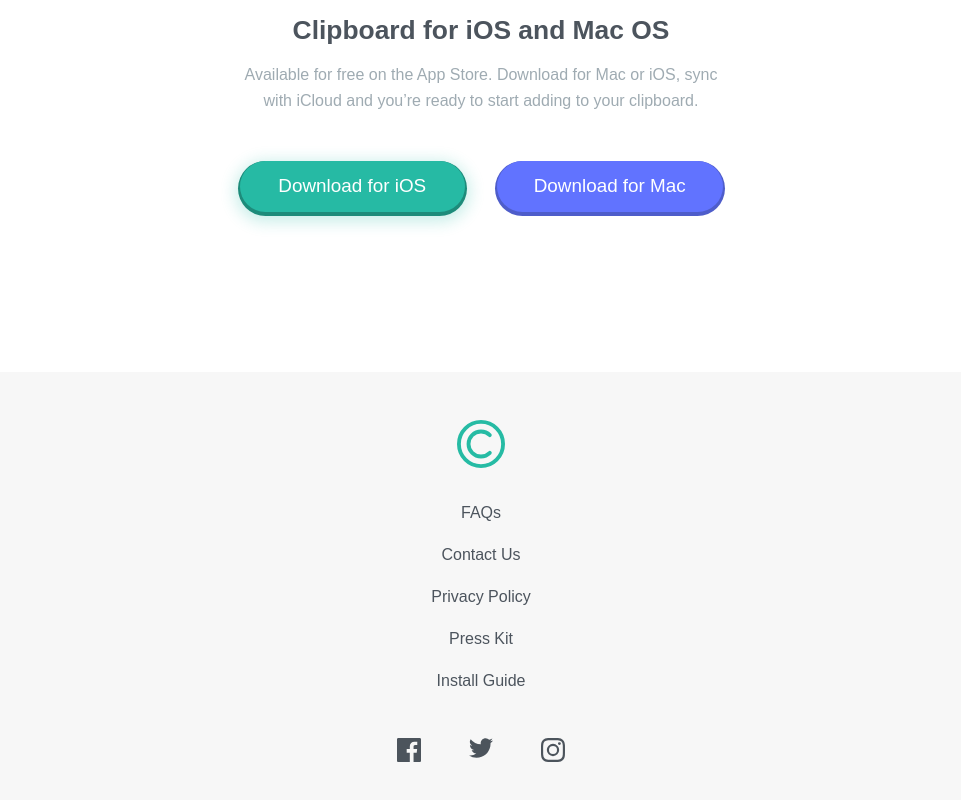
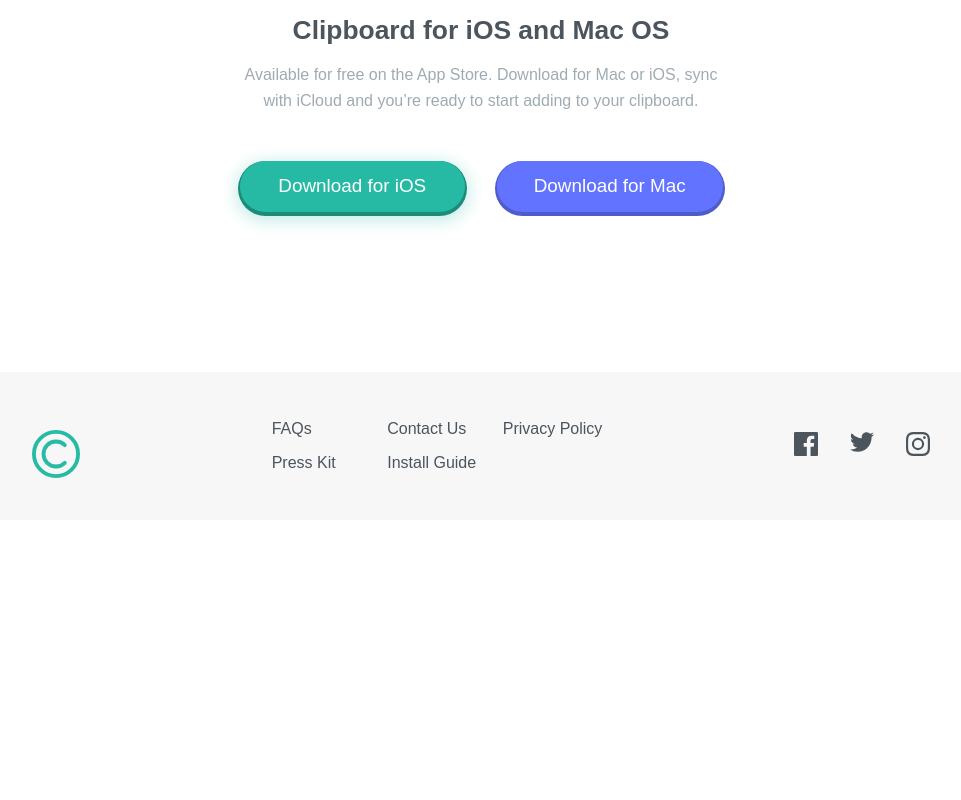
Before and after one commit to ivan-develops/clipboard-landing-page-master, a plain HTML site: page index.html in a window 1280 px wide. Shown: the part 3063-3863 px from the top of the page, without its empty margins (159-1120 px from the left). After the commit the page ends 3583 px from the top, so only its background shows below. Drawn offline with Linux system fonts and the light colour scheme; a web font is replaced by a local one.

Commit message:
feat: styles footer section

```diff
--- a/index.html
+++ b/index.html
@@ -124,7 +124,9 @@
   </main>
 
   <footer class="footer">
-    <img src="images/logo.svg" alt="C">
+    <div class="footer-logo">
+      <img src="images/logo.svg" alt="C">
+    </div>
     <div class="links">
       <a href="#">FAQs</a>
       <a href="#">Contact Us</a>
--- a/style.css
+++ b/style.css
@@ -8,15 +8,15 @@
     --Green-500: hsl(171, 66%, 44%);
     --Green-shadow-strong: hsl(171, 65%, 33%);
     --Green-shadow-soft:hsla(171, 66%, 44%, 0.247);
-    --Green-hover:hsl(171, 51%, 51%);
+    --Green-hover:hsl(171, 52%, 56%);
     --Blue-100: hsl(233, 100%, 69%);
     --Blue-shadow:hsl(233, 54%, 55%);
-    --Blue-hover:hsl(233, 96%, 71%);
+    --Blue-hover:hsl(233, 100%, 74%);
     --Gray-700: hsl(210, 10%, 33%);
     --Gray-500: hsl(201, 11%, 66%);
     --Gray-300: hsl(0, 0%, 97%);
+    --white: hsl(0, 0%, 100%);
     /*  Weights: 400, 600 */
-    --white: hsl(0, 0%, 100%);
 }
 body {
     font-family: "Bai Jamjuree", sans-serif;
@@ -43,10 +43,8 @@ body {
     line-height: 1.64;
     margin-top: 1rem;
     color: var(--Gray-500);
-    /* margin-bottom: 2.9rem; */
     max-width: 600px;
     margin: 1rem auto 2.9rem auto;
-
 }
 .buttons {
     display: grid;
@@ -131,14 +129,22 @@ section {
     margin-top: 10rem;
     padding-top: 3rem;
 
-    &>img {
+}
+.footer-logo {
+
+    margin-bottom: 2rem;
+    display: flex;
+    justify-content: center;
+
+    img {
         width: 3rem;
-        margin-bottom: 2rem;
+        height: 3rem;
+        display: block;
     }
 }
 .links{
     display: grid;
-    gap: 1.5rem;
+    gap: 1rem;
     margin-bottom: 3rem;
 
     a {
@@ -150,7 +156,7 @@ section {
     width: auto;
     display: flex;
     justify-content: center;
-    gap: 3rem;
+    gap: 2rem;
     margin-bottom: 3rem;
 }
 
@@ -209,7 +215,6 @@ section {
             flex-basis: 348px;
             margin-bottom: 0rem;
 
-
             .paragraph {
                 text-align: center;
             };
@@ -218,4 +223,13 @@ section {
     .costumers {
         grid-template-columns: repeat(5,1fr);
     }
+    .footer{
+        display: flex;
+        justify-content: space-evenly;
+        align-items: center;
+    }
+    .links {
+        grid-template-columns: 1fr 1fr 1fr;
+        text-align: left;
+    }
 }
```
